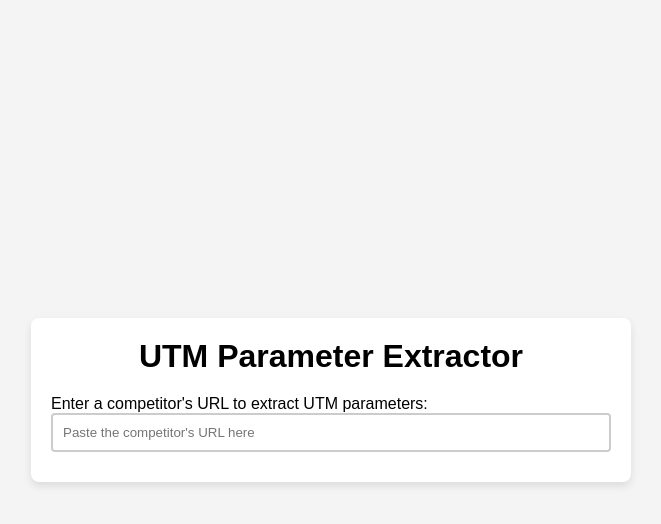
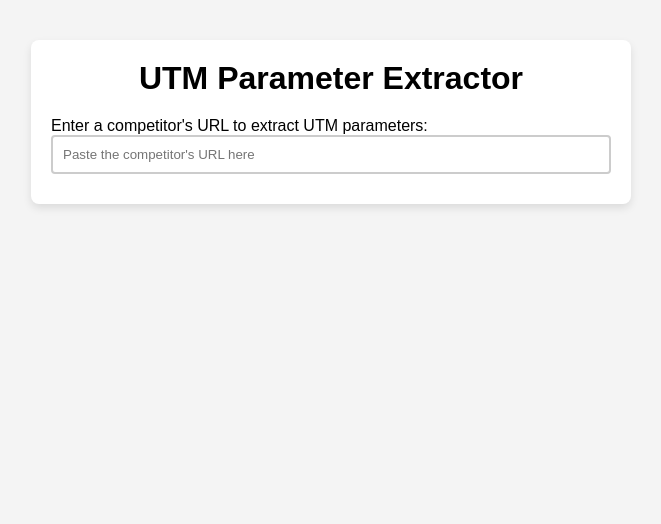
Before and after one commit to chaupham1092/utmrvrse, a plain HTML site: page index.html in a window 1280 px wide. Shown: the whole page, without its empty margins (309-970 px from the left). Drawn offline with Linux system fonts and the light colour scheme.

Commit message:
Update style.css

```diff
--- a/style.css
+++ b/style.css
@@ -7,10 +7,7 @@
 body {
   font-family: Arial, sans-serif;
   background-color: #f4f4f4;
-  display: flex;
-  justify-content: center;
-  align-items: center;
-  height: 100vh;
+  padding: 20px;
   margin: 0;
 }
 
@@ -21,6 +18,7 @@ body {
   box-shadow: 0 4px 8px rgba(0, 0, 0, 0.1);
   width: 100%;
   max-width: 600px;
+  margin: 20px auto; /* Center horizontally with some spacing from the top */
 }
 
 h1 {
```
